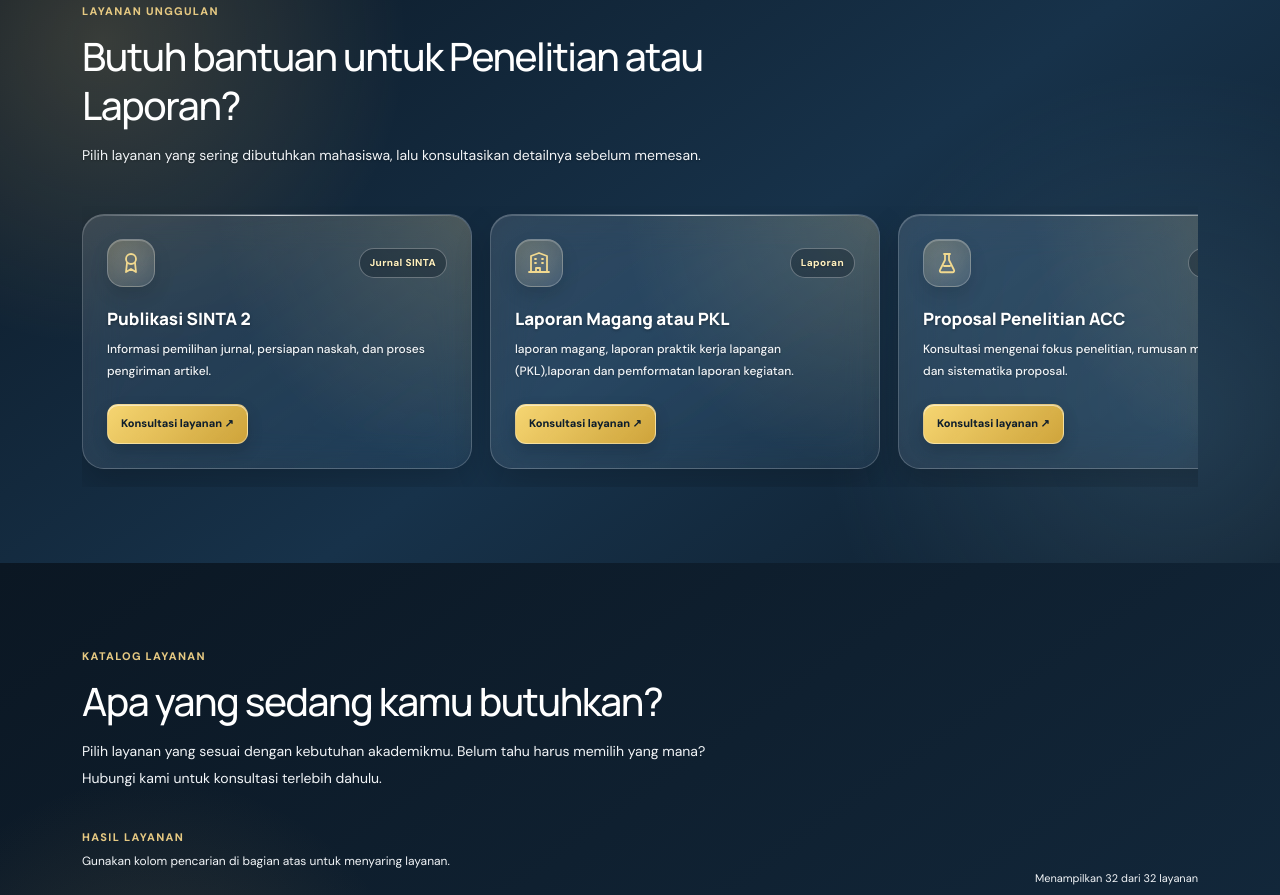
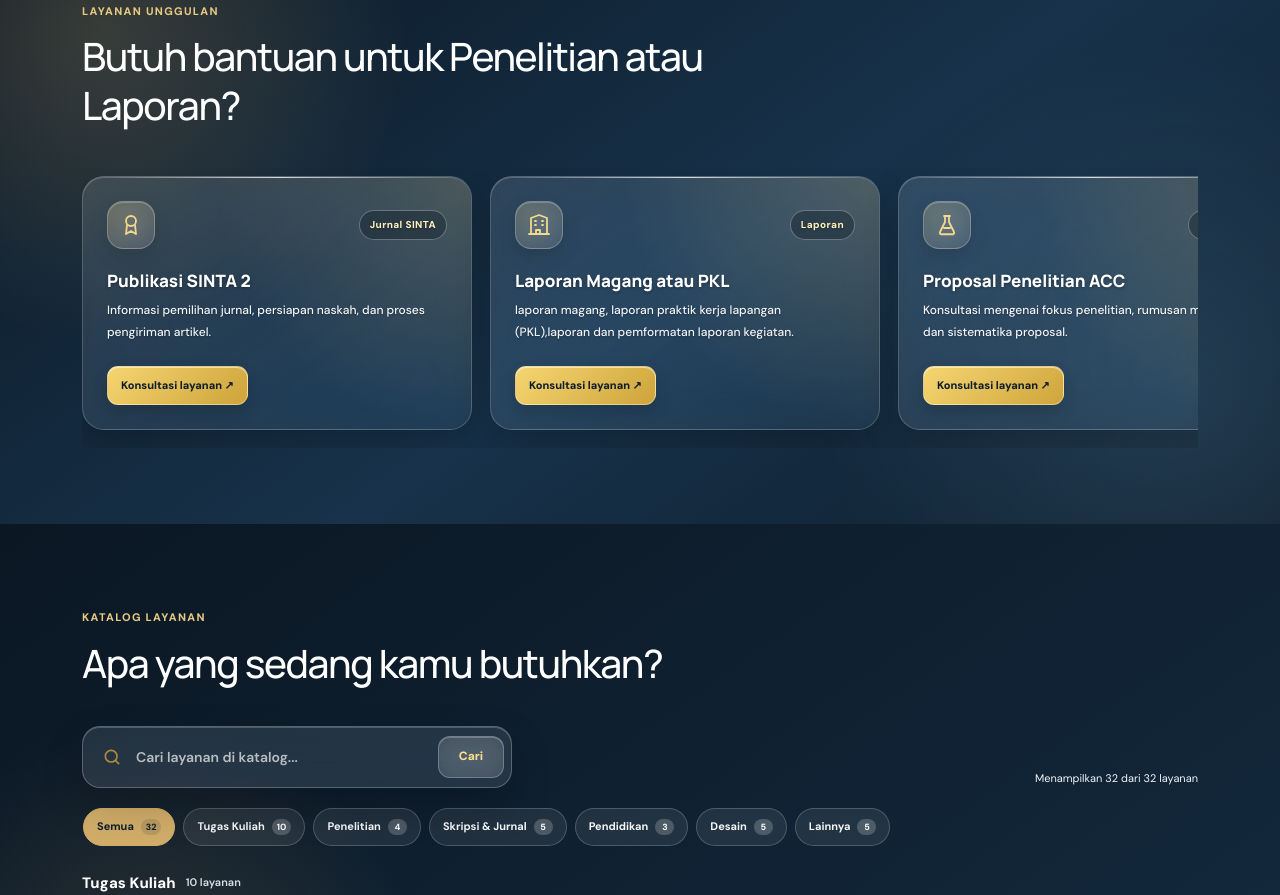
Before and after one commit to anandez27/RUMAH-JOKI, a plain HTML site: page index.html in a window 1280 px wide. Shown: the part 1108-2003 px from the top of the page. Drawn offline with nearby package versions, Linux system fonts and the light colour scheme.

Commit message:
Enhance catalog search functionality and styles
Added a catalog search form with synchronization between search fields and updated scrollbar styles.

```diff
--- a/index.html
+++ b/index.html
@@ -199,6 +199,11 @@ button,input,select,textarea {font:inherit}
   box-shadow:0 8px 18px rgba(0,0,0,.16),inset 0 1px 0 rgba(255,255,255,.3);
 }
 .hero-search button:focus-visible {outline:3px solid rgba(241,201,106,.48);outline-offset:2px}
+.catalog-search {
+  width:min(100%,430px);max-width:430px;min-height:56px;margin:0;
+}
+.catalog-search .search-box {min-height:42px}
+.catalog-search button {min-height:42px}
 .hero-actions {display:flex;justify-content:center;gap:12px;margin-top:30px;flex-wrap:wrap}
 .btn-primary {
   background:#d1ad69;color:#101d2a;
@@ -357,11 +362,25 @@ button,input,select,textarea {font:inherit}
   padding:8px 4px 18px;
   overscroll-behavior-x:contain;
   scroll-snap-type:x mandatory;
-  scrollbar-width:none;
-  -ms-overflow-style:none;
+  scrollbar-color:#d1ad69 rgba(255,255,255,.14);
+  scrollbar-width:thin;
 }
 .featured-grid::-webkit-scrollbar {
-  display:none;
+  height:8px;
+}
+.featured-grid::-webkit-scrollbar-track {
+  border-radius:999px;
+  background:rgba(255,255,255,.14);
+}
+.featured-grid::-webkit-scrollbar-thumb {
+  border:2px solid transparent;
+  border-radius:999px;
+  background:#d1ad69;
+  background-clip:padding-box;
+}
+.featured-grid::-webkit-scrollbar-thumb:hover {
+  background:#f0d18a;
+  background-clip:padding-box;
 }
 .featured-grid > .featured-service-card {
   flex:0 0 min(390px,88%);
@@ -1080,7 +1099,6 @@ footer {
     <div class="section-heading">
       <div class="label">Layanan Unggulan</div>
       <h2>Butuh bantuan untuk Penelitian atau Laporan?</h2>
-      <p>Pilih layanan yang sering dibutuhkan mahasiswa, lalu konsultasikan detailnya sebelum memesan.</p>
     </div>
     <div class="featured-grid" id="featuredServiceGrid" role="region" aria-label="Layanan unggulan, geser ke samping untuk melihat layanan lainnya" tabindex="0"></div>
   </div>
@@ -1092,14 +1110,17 @@ footer {
     <div class="section-heading">
       <div class="label">Katalog Layanan</div>
       <h2>Apa yang sedang kamu butuhkan?</h2>
-      <p>Pilih layanan yang sesuai dengan kebutuhan akademikmu. Belum tahu harus memilih yang mana? Hubungi kami untuk konsultasi terlebih dahulu.</p>
     </div>
 
     <div class="service-toolbar">
-      <div>
-        <div class="label">Hasil layanan</div>
-        <p class="catalog-hint">Gunakan kolom pencarian di bagian atas untuk menyaring layanan.</p>
-      </div>
+      <form class="hero-search catalog-search" id="catalogSearchForm" role="search">
+        <svg class="hero-search-icon" viewBox="0 0 24 24" fill="none" stroke="currentColor" stroke-width="2" stroke-linecap="round" stroke-linejoin="round" aria-hidden="true">
+          <circle cx="11" cy="11" r="7"></circle>
+          <path d="m20 20-4-4"></path>
+        </svg>
+        <input class="search-box" type="search" id="catalogSearch" aria-label="Cari layanan di katalog" placeholder="Cari layanan di katalog...">
+        <button type="submit">Cari</button>
+      </form>
       <div class="catalog-tools">
         <span class="result-count" id="resultCount" aria-live="polite"></span>
       </div>
@@ -1423,6 +1444,7 @@ const serviceIcons = {
 const grid = document.getElementById("serviceGrid");
 const featuredGrid = document.getElementById("featuredServiceGrid");
 const search = document.getElementById("serviceSearch");
+const catalogSearch = document.getElementById("catalogSearch");
 const empty = document.getElementById("emptyState");
 const resultCount = document.getElementById("resultCount");
 const select = document.getElementById("layananPilihan");
@@ -1572,11 +1594,20 @@ document.getElementById("resetCatalog").addEventListener("click", () => {
 
 updateFilterCounts();
 renderFeaturedServices();
-search.addEventListener("input", renderServices);
+function syncSearchFields(source, target) {
+  target.value = source.value;
+  renderServices();
+}
+search.addEventListener("input", () => syncSearchFields(search, catalogSearch));
+catalogSearch.addEventListener("input", () => syncSearchFields(catalogSearch, search));
 renderServices();
 document.getElementById("serviceSearchForm").addEventListener("submit", event => {
   event.preventDefault();
   document.getElementById("layanan").scrollIntoView({behavior:"smooth"});
+});
+document.getElementById("catalogSearchForm").addEventListener("submit", event => {
+  event.preventDefault();
+  renderServices();
 });
 
 const promoDeadline = new Date("2027-01-01T12:00:00+07:00").getTime();
```
